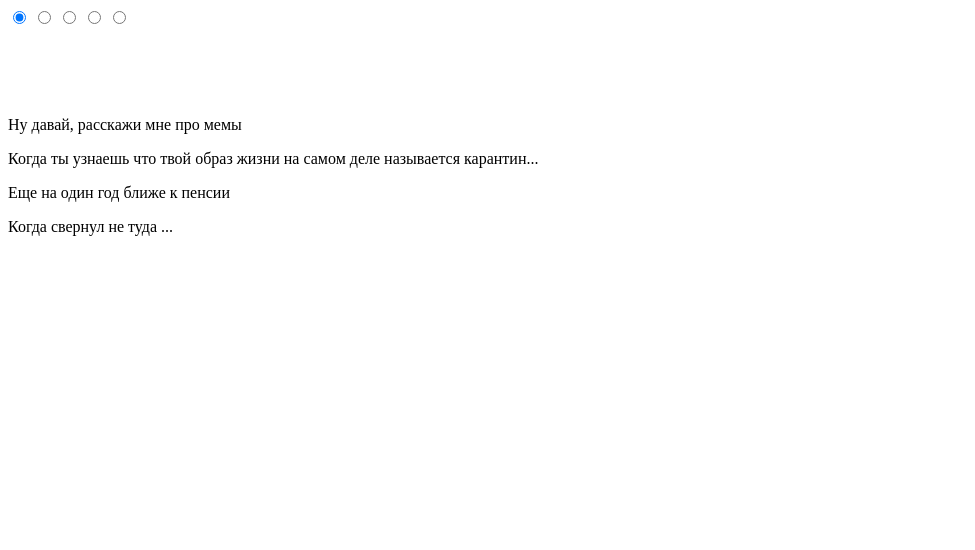
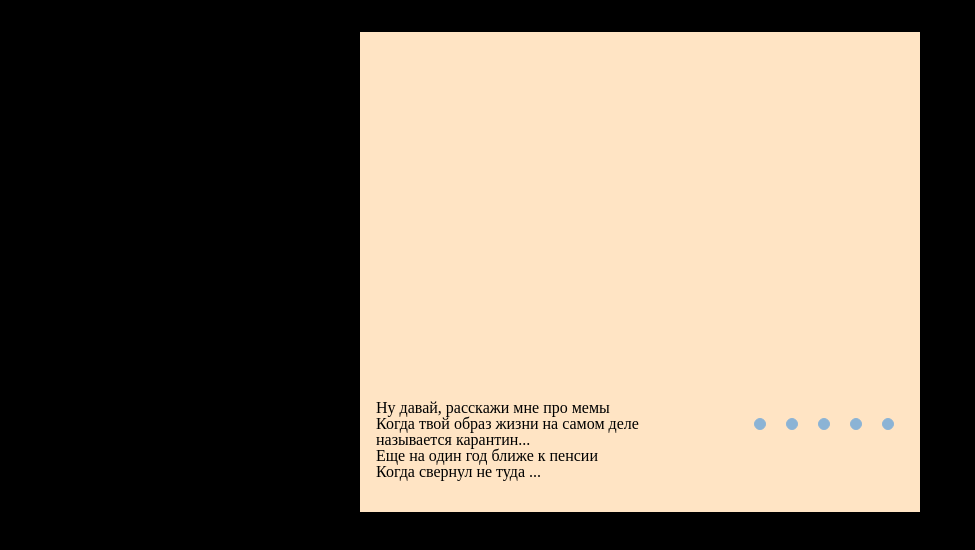
Before and after one commit to darap1/cssMemSlider, a plain HTML site: page cssMemSlider/index.html in a window 1280 px wide. Shown: the whole page, without its empty margins (0-975 px from the left). Drawn offline with Linux system fonts and the light colour scheme.

Commit message:
feat : add mems text and css for btn (MON,MAY 16,2022 23:56:33)

```diff
--- a/cssMemSlider/assets/css/style.css
+++ b/cssMemSlider/assets/css/style.css
@@ -0,0 +1,63 @@
+body{
+    background-color: black;
+    display: flex;
+    justify-content: center;
+}
+.container{
+    background-color:bisque;
+    display: flex;
+    flex-direction: column;
+    height: 60vh;
+    width: 70vh;
+    margin-top: 2em;
+}
+.wraper{
+    display: flex;
+    flex-direction: row;
+    justify-content: space-between;
+    margin-top: 2rem;
+}
+.navigation{
+    margin: 1rem;
+    display: flex;
+}
+
+.textSlides{
+    margin: 1rem;
+}
+
+.slides{
+height: 20em;
+}
+.btn{
+    height: 8px;
+    width: 8px;
+    cursor: pointer;
+    background-color: red;
+    opacity: 0.5;
+}
+
+input[name="radio"]{
+    position: absolute;
+    visibility: hidden;
+}
+.navigation .btn {
+    height: 3rem;
+    width: 2rem;
+    display: flex;
+    justify-content: center;
+    align-items: center;
+    border-radius: 50%;
+    cursor: pointer;
+    background-color: inherit;
+    flex-direction: row;
+}
+.btn > .circle {
+    z-index: 3;
+    height: 0.8rem;
+    width: 0.8rem;
+    background-color: #1983e6;
+    border: 0.1rem solid #1983e6;
+    border-radius: 50%;
+    transition: background-color 1s, border 1s;
+}
--- a/cssMemSlider/index.html
+++ b/cssMemSlider/index.html
@@ -4,27 +4,26 @@
     <meta charset="UTF-8">
     <meta http-equiv="X-UA-Compatible" content="IE=edge">
     <meta name="viewport" content="width=device-width, initial-scale=1.0">
+    <link rel="stylesheet" href="./assets/css/reset.css">
+    <link rel="stylesheet" href="./assets/css/normalize.css">
+    <link rel="stylesheet" href="./assets/css/style.css">
     <title>Slieder</title>
 </head>
 <body>
     <div class="container">
-         <input type="radio" name="radio" id="r1" checked>
-         <input type="radio" name="radio" id="r2">
-         <input type="radio" name="radio" id="r3">
-         <input type="radio" name="radio" id="r4">
-         <input type="radio" name="radio" id="r5">
         <div class="slides">
             <div class="slide"><img src="" alt=""></div>
             <div class="slide"><img src="" alt=""></div>
             <div class="slide"><img src="" alt=""></div>
             <div class="slide"><img src="" alt=""></div>
         </div>
+        <div class="wraper">
             <div class="textSlides">
                 <div class="text">
                     <p>Ну давай, расскажи мне про мемы</p>
                 </div>
                 <div class="text">
-                <p>Когда ты узнаешь что твой образ жизни на самом деле называется карантин...</p>
+                    <p>Когда твой образ жизни на самом деле называется карантин...</p>
                 </div>
                 <div class="text">
                     <p>Еще на один год ближе к пенсии</p>
@@ -33,7 +32,13 @@
                     <p>Когда свернул не туда ...</p>
                 </div>
             </div>
+            <input type="radio" name="radio" id="r1" checked>
+                <input type="radio" name="radio" id="r2">
+                <input type="radio" name="radio" id="r3">
+                <input type="radio" name="radio" id="r4">
+                <input type="radio" name="radio" id="r5">
             <div class="navigation">
+
                 <label for="r1" class="btn" id="btn1">
                     <span class="circle"></span>
                   </label>
@@ -49,7 +54,11 @@
                   <label for="r5" class="btn" id="btn5">
                     <span class="circle"></span>
                   </label>
+
               </div>
+
+        </div>
+
     </div>
 </body>
 </html>
```
Lines whose indentation alone changed are shown as unchanged.
